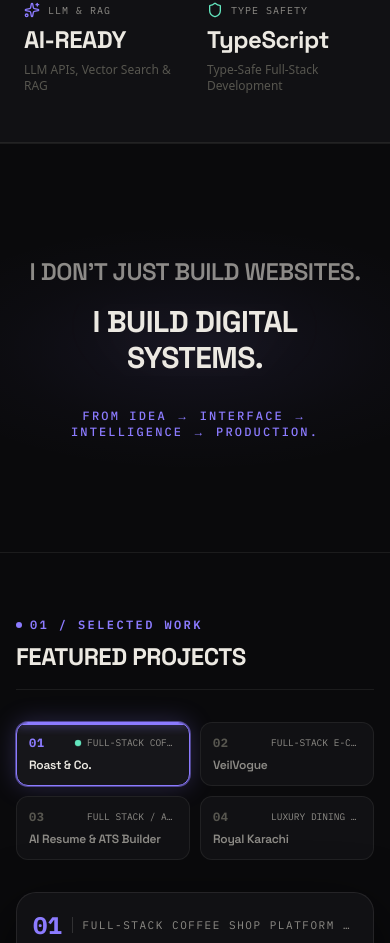
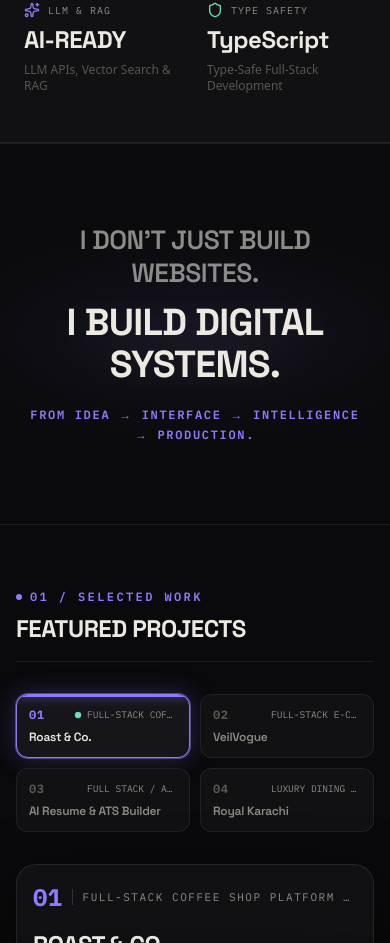
Before and after one commit to Fahadkhanreal/FK-Portfolio, a Next.js app in the folder frontend/: page / in a window 390 px wide. Shown: the part 974-1917 px from the top of the page. Built offline with nearby package versions, Linux system fonts and the light colour scheme.

Commit message:
fix(typography): enlarge StatementReveal text sizes and presence on mobile screens

```diff
--- a/frontend/components/StatementReveal.tsx
+++ b/frontend/components/StatementReveal.tsx
@@ -10,19 +10,19 @@ export function StatementReveal() {
   return (
     <section
       ref={ref}
-      className="relative py-28 md:py-36 px-6 md:px-12 border-y border-[rgba(236,233,226,0.08)] bg-[#0A0A0C] overflow-hidden"
+      className="relative py-20 sm:py-28 md:py-36 px-5 sm:px-8 md:px-12 border-y border-[rgba(236,233,226,0.08)] bg-[#0A0A0C] overflow-hidden"
     >
       {/* Soft ambient background glow */}
       <div className="absolute top-1/2 left-1/2 -translate-x-1/2 -translate-y-1/2 w-[600px] h-[250px] bg-[radial-gradient(ellipse_at_center,rgba(140,123,255,0.08)_0%,rgba(140,123,255,0.02)_45%,transparent_70%)] pointer-events-none" />
 
-      <div className="max-w-5xl mx-auto text-center space-y-4 md:space-y-6">
+      <div className="max-w-5xl mx-auto text-center space-y-3 sm:space-y-4 md:space-y-6">
         {/* Line 1: Dim/muted color */}
         <div className="overflow-hidden">
           <motion.h2
-            initial={{ y: 50, opacity: 0 }}
-            animate={isInView ? { y: 0, opacity: 1 } : { y: 50, opacity: 0 }}
+            initial={{ y: 40, opacity: 0 }}
+            animate={isInView ? { y: 0, opacity: 1 } : { y: 40, opacity: 0 }}
             transition={{ duration: 0.8, ease: [0.16, 1, 0.3, 1], delay: 0.1 }}
-            className="font-display font-semibold text-2xl sm:text-4xl md:text-5xl lg:text-6xl text-[#8D8B86] uppercase tracking-[-0.02em]"
+            className="font-display font-semibold text-[1.65rem] sm:text-4xl md:text-5xl lg:text-6xl text-[#8D8B86] uppercase tracking-tight leading-tight"
           >
             I DON&apos;T JUST BUILD WEBSITES.
           </motion.h2>
@@ -31,22 +31,22 @@ export function StatementReveal() {
         {/* Line 2: Large, bright ink color */}
         <div className="overflow-hidden">
           <motion.h2
-            initial={{ y: 55, opacity: 0 }}
-            animate={isInView ? { y: 0, opacity: 1 } : { y: 55, opacity: 0 }}
-            transition={{ duration: 0.85, ease: [0.16, 1, 0.3, 1], delay: 0.3 }}
-            className="font-display font-bold text-3xl sm:text-5xl md:text-6xl lg:text-7xl xl:text-8xl text-[#ECE9E2] uppercase tracking-[-0.03em] drop-shadow-[0_4px_24px_rgba(236,233,226,0.08)]"
+            initial={{ y: 45, opacity: 0 }}
+            animate={isInView ? { y: 0, opacity: 1 } : { y: 45, opacity: 0 }}
+            transition={{ duration: 0.85, ease: [0.16, 1, 0.3, 1], delay: 0.25 }}
+            className="font-display font-bold text-[2.35rem] sm:text-5xl md:text-6xl lg:text-7xl xl:text-8xl text-[#ECE9E2] uppercase tracking-tight leading-[1.1] drop-shadow-[0_4px_24px_rgba(236,233,226,0.08)]"
           >
             I BUILD DIGITAL SYSTEMS.
           </motion.h2>
         </div>
 
         {/* Line 3: Small mono, accent color, wide tracking */}
-        <div className="pt-4 overflow-hidden">
+        <div className="pt-2 sm:pt-4 overflow-hidden">
           <motion.p
-            initial={{ y: 30, opacity: 0 }}
-            animate={isInView ? { y: 0, opacity: 1 } : { y: 30, opacity: 0 }}
-            transition={{ duration: 0.75, ease: [0.16, 1, 0.3, 1], delay: 0.55 }}
-            className="font-mono-custom text-xs sm:text-sm md:text-base tracking-[0.18em] sm:tracking-[0.24em] text-[#8C7BFF] font-medium uppercase"
+            initial={{ y: 25, opacity: 0 }}
+            animate={isInView ? { y: 0, opacity: 1 } : { y: 25, opacity: 0 }}
+            transition={{ duration: 0.75, ease: [0.16, 1, 0.3, 1], delay: 0.45 }}
+            className="font-mono-custom text-xs sm:text-sm md:text-base tracking-[0.14em] sm:tracking-[0.24em] text-[#8C7BFF] font-semibold uppercase leading-relaxed max-w-xl mx-auto"
           >
             FROM IDEA → INTERFACE → INTELLIGENCE → PRODUCTION.
           </motion.p>
```
